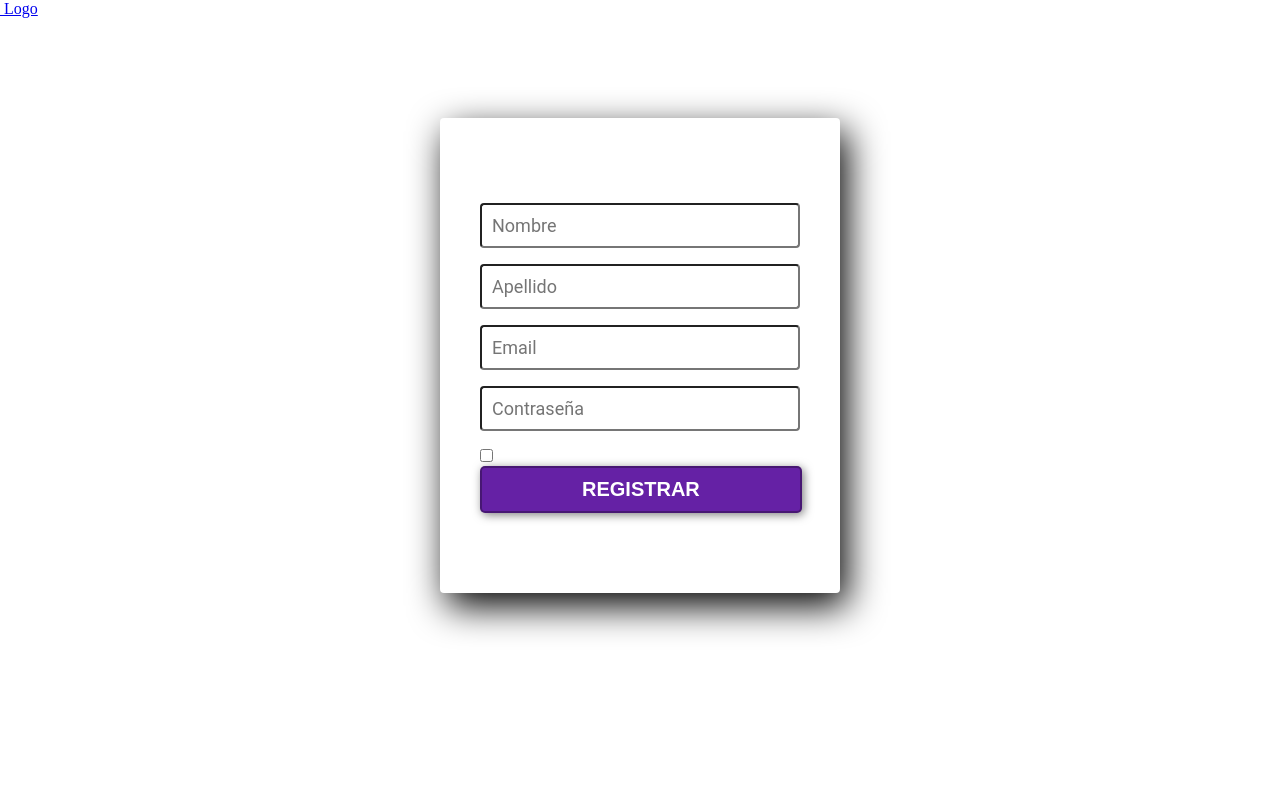
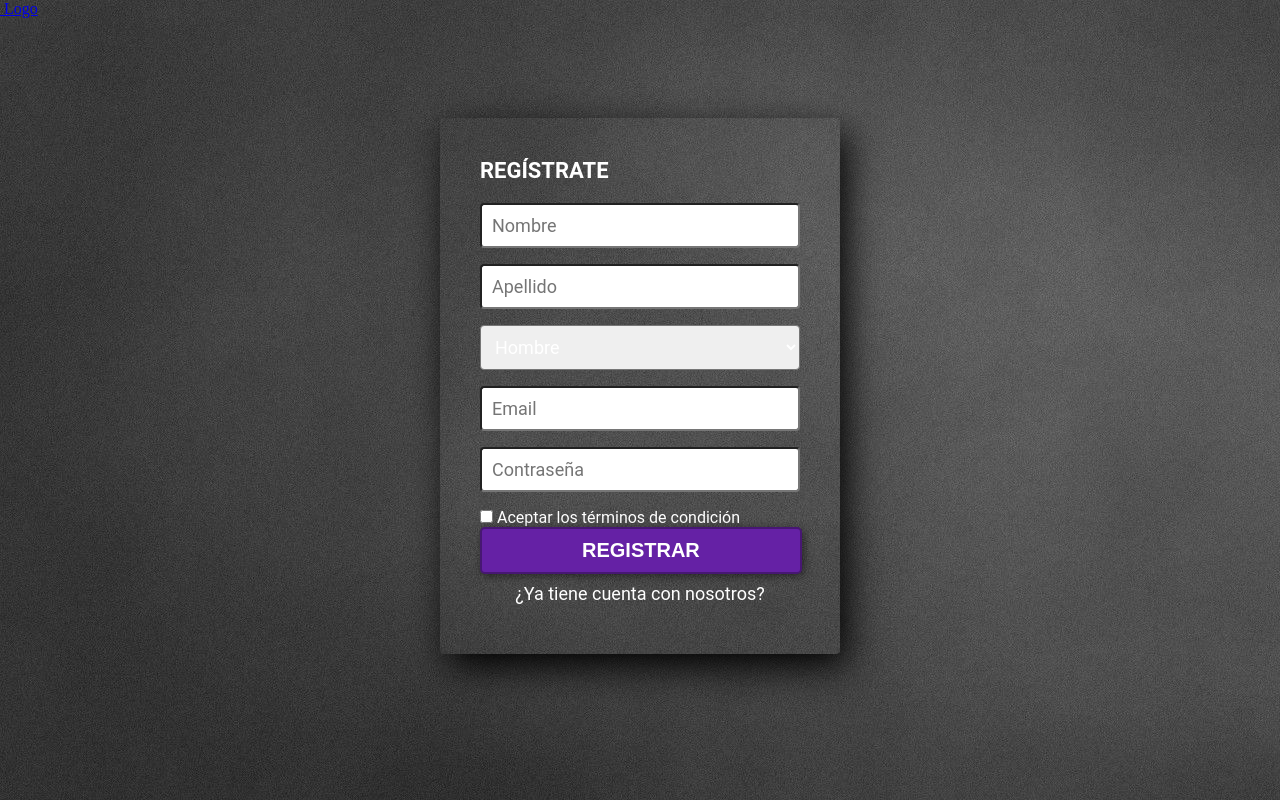
Before and after one commit to DiazJose-w/EquipoDWeb, a plain HTML site: page Formulario.html in a window 1280 px wide. Drawn offline with Linux system fonts and the light colour scheme.

Commit message:
Commit Formulario y CSS

```diff
--- a/Formulario.html
+++ b/Formulario.html
@@ -17,6 +17,11 @@
         <h4> REGÍSTRATE </h4>
         <input class="casilla" type="text" name="nombre" id="nombre" placeholder="Nombre">
         <input class="casilla" type="text" name="apellido" id="apellido" placeholder="Apellido">
+        <select class="casilla" name="genero" id="genero">
+            <option value="" select>Hombre</option>
+            <option value="">Mujer</option>
+            <option value="">No binario</option>
+        </select>
         <input class="casilla" type="email" name="correo" id="correo" placeholder="Email">
         <input class="casilla" type="password" name="password" id="password" placeholder="Contraseña">
         <label for="" id="aceptar">
```
Also changed, not shown: Imágenes/da1e0c3e41db28cefe8f12d9b1fac46a.jpg (added).
